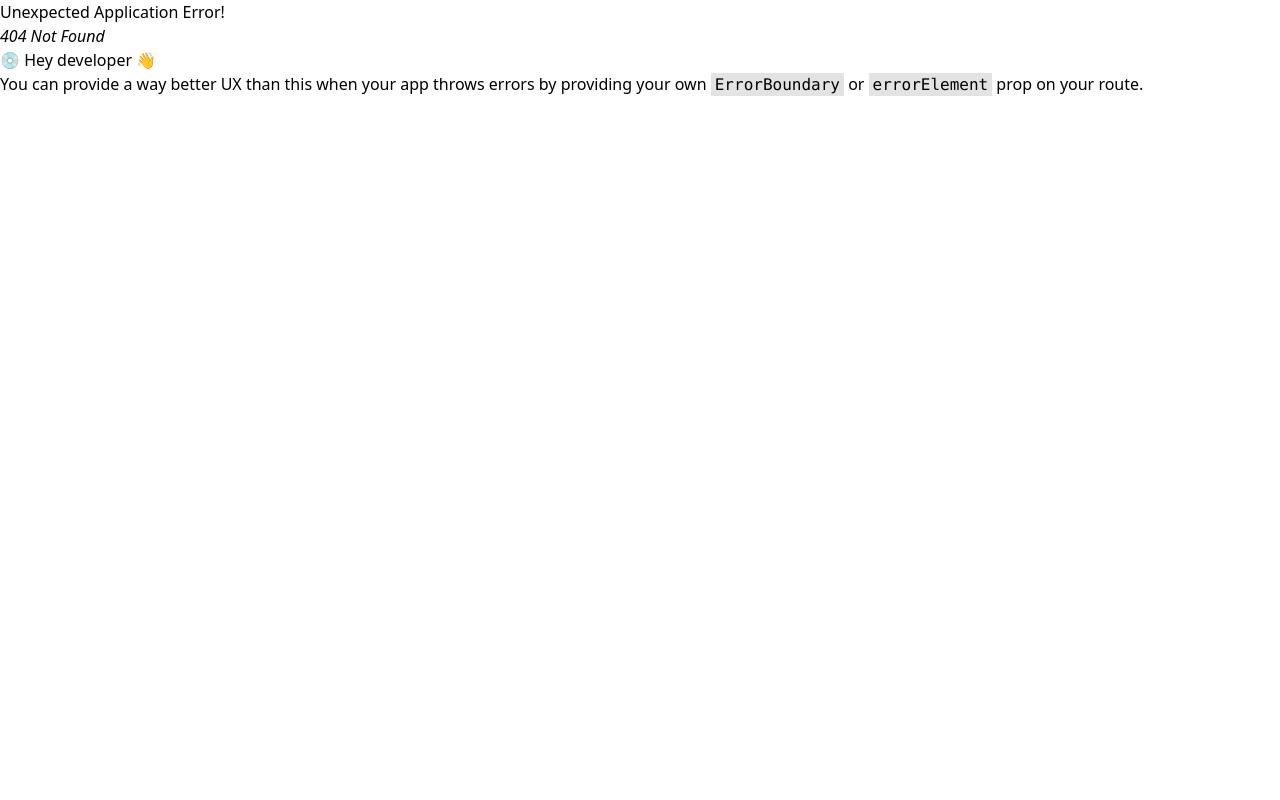
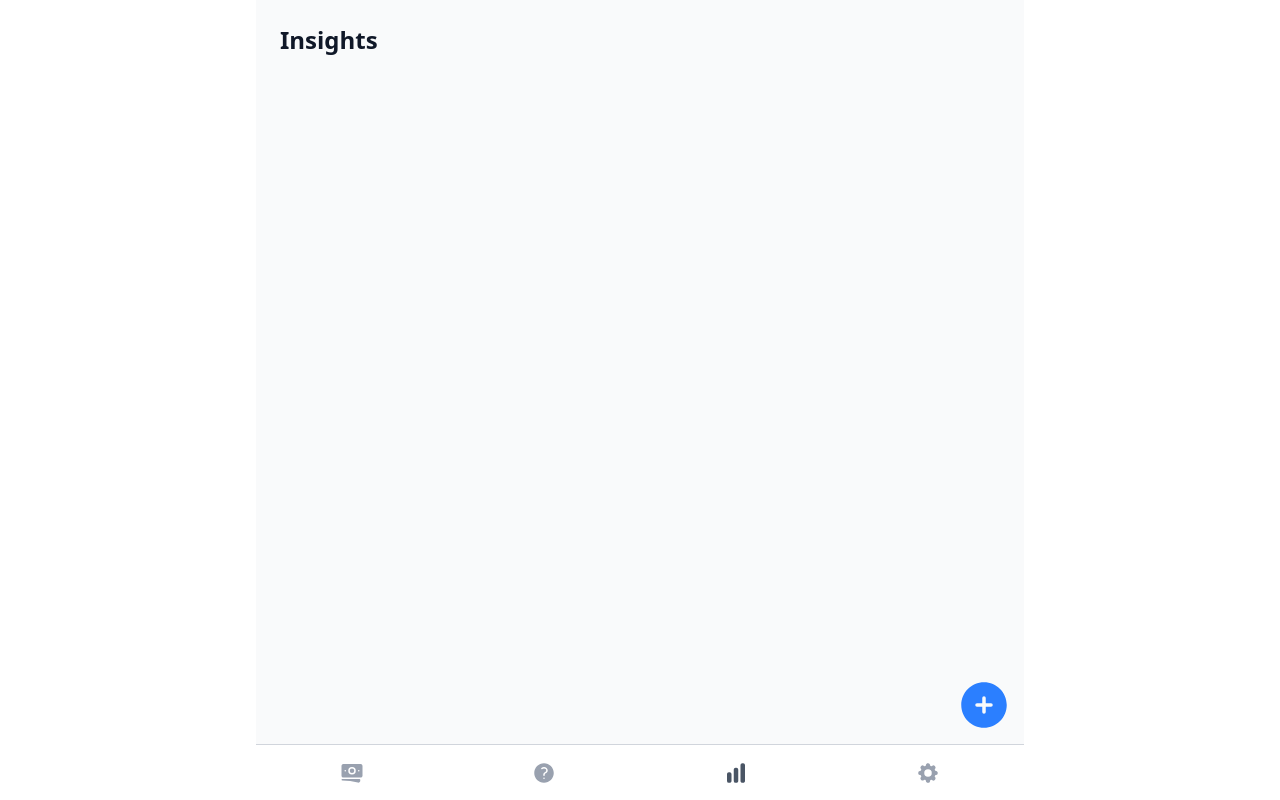
Before and after one commit to moomooj/spendly, a React (Vite) app: page /insights in a window 1280 px wide. Before the commit this address had no page. Built offline with nearby package versions, Linux system fonts and the light colour scheme.

Commit message:
folder sturcture refactor, added Router

```diff
--- a/src/App.tsx
+++ b/src/App.tsx
@@ -1,12 +1,18 @@
 import { createBrowserRouter, RouterProvider } from "react-router-dom";
-import AppLayout from "./components/AppLayout";
-import Home from "@/pages/Home";
+import AppLayout from "./components/layout/AppLayout";
+import Dashboard from "@/pages/home/Dashboard";
+import Insights from "./pages/insights/Insights";
+import Settings from "./pages/settings/Settings";
 
 const router = createBrowserRouter([
   {
     path: "/",
     element: <AppLayout />,
-    children: [{ index: true, element: <Home /> }],
+    children: [
+      { index: true, element: <Dashboard /> },
+      { path: "insights", element: <Insights /> },
+      { path: "settings", element: <Settings /> },
+    ],
   },
 ]);
 
--- a/src/components/AppLayout.tsx
+++ /dev/null
@@ -1,60 +0,0 @@
-import { useNavigate, Outlet, useLocation } from "react-router-dom";
-import {
-  PlusCircleIcon,
-  Cog8ToothIcon,
-  ChartBarIcon,
-  BanknotesIcon,
-  QuestionMarkCircleIcon,
-} from "@heroicons/react/24/solid";
-
-export default function AppLayout() {
-  const location = useLocation();
-  const navigate = useNavigate();
-
-  const tabs = [
-    { path: "/", icon: BanknotesIcon, header: "Spendly" },
-    { path: "/expenses", icon: QuestionMarkCircleIcon, header: "?????" },
-    { path: "/budget", icon: ChartBarIcon, header: "Insights" },
-    { path: "/settings", icon: Cog8ToothIcon, header: "Settings" },
-  ];
-
-  return (
-    <div className="flex flex-col h-screen bg-gray-50 max-w-3xl mx-auto w-full">
-      {/* Main Content */}
-      <main className="flex-1 overflow-y-auto p-6">
-        <header className="flex justify-between items-center mb-6">
-          {tabs.map((tab) => {
-            const isActive = location.pathname === tab.path;
-            return (
-              <h1 key={tab.header} className="text-2xl font-bold text-gray-900">
-                {isActive ? tab.header : null}
-              </h1>
-            );
-          })}
-        </header>
-        <Outlet />
-      </main>
-
-      {/* Bottom Navigation */}
-      <nav className="relative h-14 bg-white border-gray-300 border-t flex justify-around items-center">
-        {tabs.map((tab) => {
-          const isActive = location.pathname === tab.path;
-          const Icon = tab.icon;
-          return (
-            <button
-              key={tab.path}
-              onClick={() => navigate(tab.path)}
-              className={isActive ? "text-gray-600" : "text-gray-400"}
-            >
-              <Icon className="w-6 h-6" />
-            </button>
-          );
-        })}
-        {/* nested button */}
-        <button className="absolute -top-17 right-3 w-14 h-14 rounded-full bg-bran flex items-center justify-center text-blue-500">
-          <PlusCircleIcon />
-        </button>
-      </nav>
-    </div>
-  );
-}
--- /dev/null
+++ b/src/components/layout/AppLayout.tsx
@@ -0,0 +1,18 @@
+import { Outlet } from "react-router-dom";
+import Header from "./Header";
+import BottomNav from "./BottomNav";
+
+export default function AppLayout() {
+  return (
+    <div className="flex flex-col h-screen bg-gray-50 max-w-3xl mx-auto w-full">
+      {/* Main Content */}
+      <main className="flex-1 overflow-y-auto p-6">
+        <Header />
+        <Outlet />
+      </main>
+
+      {/* Bottom Navigation */}
+      <BottomNav />
+    </div>
+  );
+}
--- /dev/null
+++ b/src/components/layout/BottomNav.tsx
@@ -0,0 +1,30 @@
+import { useNavigate, useLocation } from "react-router-dom";
+import { tabs } from "@/components/layout/tabs";
+import { PlusCircleIcon } from "@heroicons/react/24/solid";
+
+export default function BottomNav() {
+  const location = useLocation();
+  const navigate = useNavigate();
+
+  return (
+    <nav className="relative h-14 bg-white border-gray-300 border-t flex justify-around items-center">
+      {tabs.map((tab) => {
+        const isActive = location.pathname === tab.path;
+        const Icon = tab.icon;
+        return (
+          <button
+            key={tab.path}
+            onClick={() => navigate(tab.path)}
+            className={isActive ? "text-gray-600" : "text-gray-400"}
+          >
+            <Icon className="w-6 h-6" />
+          </button>
+        );
+      })}
+      {/* nested button */}
+      <button className="absolute -top-17 right-3 w-14 h-14 rounded-full bg-bran flex items-center justify-center text-blue-500">
+        <PlusCircleIcon />
+      </button>
+    </nav>
+  );
+}
--- /dev/null
+++ b/src/components/layout/Header.tsx
@@ -0,0 +1,19 @@
+import { useLocation } from "react-router-dom";
+import { tabs } from "@/components/layout/tabs";
+
+export default function Header() {
+  const location = useLocation();
+
+  return (
+    <header className="flex justify-between items-center mb-6">
+      {tabs.map((tab) => {
+        const isActive = location.pathname === tab.path;
+        return isActive ? (
+          <h1 key={tab.header} className="text-2xl font-bold text-gray-900">
+            {tab.header}
+          </h1>
+        ) : null;
+      })}
+    </header>
+  );
+}
--- /dev/null
+++ b/src/components/layout/tabs.ts
@@ -0,0 +1,13 @@
+import {
+  BanknotesIcon,
+  QuestionMarkCircleIcon,
+  ChartBarIcon,
+  Cog8ToothIcon,
+} from "@heroicons/react/24/solid";
+
+export const tabs = [
+  { path: "/", icon: BanknotesIcon, header: "Spendly" },
+  { path: "/expenses", icon: QuestionMarkCircleIcon, header: "Expenses" },
+  { path: "/insights", icon: ChartBarIcon, header: "Insights" },
+  { path: "/settings", icon: Cog8ToothIcon, header: "Settings" },
+];
--- /dev/null
+++ b/src/pages/insights/Insights.tsx
@@ -0,0 +1,3 @@
+export default function Insights() {
+  return <div className="space-y-6">{/* Header */}</div>;
+}
--- /dev/null
+++ b/src/pages/settings/Settings.tsx
@@ -0,0 +1,3 @@
+export default function Settings() {
+  return <div className="space-y-6"></div>;
+}
```
Also changed, not shown: src/pages/home/Dashboard.tsx (renamed from src/pages/Home.tsx).
